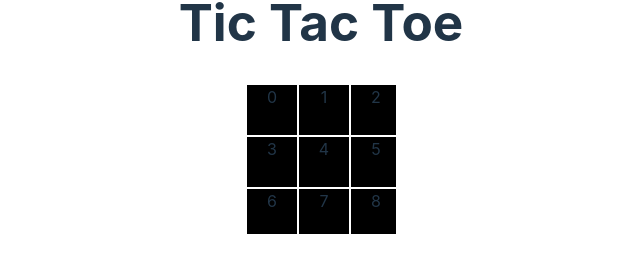
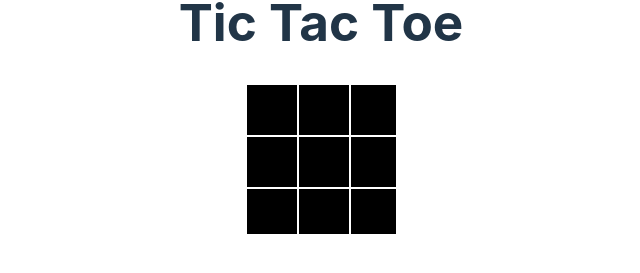
Before and after one commit to Redicholas/Tic-Tac-Toe, a Vue app: page / in a window 1280 px wide. Both pictures are taken after a click on the button "Start Game". Shown: the part 303-576 px from the top of the page, without its empty margins (319-959 px from the left). Built offline with nearby package versions, Linux system fonts and the light colour scheme.

Commit message:
player symbol is rendered in square

```diff
--- a/src/components/Game.vue
+++ b/src/components/Game.vue
@@ -5,34 +5,22 @@ import Login from './Login.vue';
 import GameBoard from './GameBoard.vue';
 
 let gameIsRunning = ref<boolean>(false);
-let playerXturn = ref<boolean>(true);
-let currentPlayer = ref<IPlayer>({} as IPlayer);
 
 let playerX = ref<IPlayer>({ name: '', symbol: 'X', score: 0 });
 let playerO = ref<IPlayer>({ name: '', symbol: 'O', score: 0 });
-
-if(playerXturn.value) {
-    currentPlayer.value = playerX.value;
-    console.log(currentPlayer.value);
-
-} else {
-    currentPlayer.value = playerO.value;
-    console.log(currentPlayer.value);
-}
 
 function handleGetPlayers(playerXname: string, playerOname: string) {
     playerX.value.name = playerXname;
     playerO.value.name = playerOname;
     gameIsRunning.value = true;
-    console.log(playerX.value, playerO.value);
-
+    // console.log(playerX.value, playerO.value);
 }
 
 </script>
 
 <template>
-    <Login v-if="!gameIsRunning" @getPlayers="handleGetPlayers" />
-    <GameBoard v-else :currentPlayer="currentPlayer" />
+    <GameBoard v-if="gameIsRunning" :playerX="playerX" :playerO="playerO" />
+    <Login v-else @getPlayers="handleGetPlayers" />
 </template>
 
 <style scoped></style>
--- a/src/components/GameBoard.vue
+++ b/src/components/GameBoard.vue
@@ -2,17 +2,29 @@
 import { IPlayer } from '../models/Player';
 import { ref } from 'vue';
 
-const props = defineProps<{currentPlayer: IPlayer}>();
+const props = defineProps<{currentPlayer: IPlayer, playerX: IPlayer, playerO: IPlayer}>();
+const squares = ref<string[]>(['', '', '', '', '', '', '', '', '']);
 
-defineEmits<{(e: 'handleClick'): void}>()
+let playerXturn = ref<boolean>(true);
+let currentPlayer = ref<IPlayer>(props.playerX as IPlayer);
 
-const squares = ref<string[]>(['', '', '', '', '', '', '', '', '']);
+currentPlayer.value = playerXturn.value ? props.playerX : props.playerO;
+
+function handleClick(i: number) {
+    currentPlayer.value = playerXturn.value ? props.playerX : props.playerO;
+    squares.value[i] = currentPlayer.value.symbol;
+    playerXturn.value = !playerXturn.value;
+}
 
 </script>
 
 <template>
     <div class="grid">
-        <div class="square" v-for="(square, i) in squares">{{ i }}</div>
+        <div class="square" v-for="(square, i) in squares"
+             :key="i"
+             @click="() => handleClick(i)">
+             {{ square }}
+        </div>
     </div>
 </template>
 
@@ -31,6 +43,10 @@ const squares = ref<string[]>(['', '', '', '', '', '', '', '', '']);
         width: 50px;
         height: 50px;
         border: 1px solid rgb(255, 255, 255);
+        display: flex;
+        justify-content: center;
+        align-items: center;
+        font-size: 30px;
     }
 
 </style>
```
